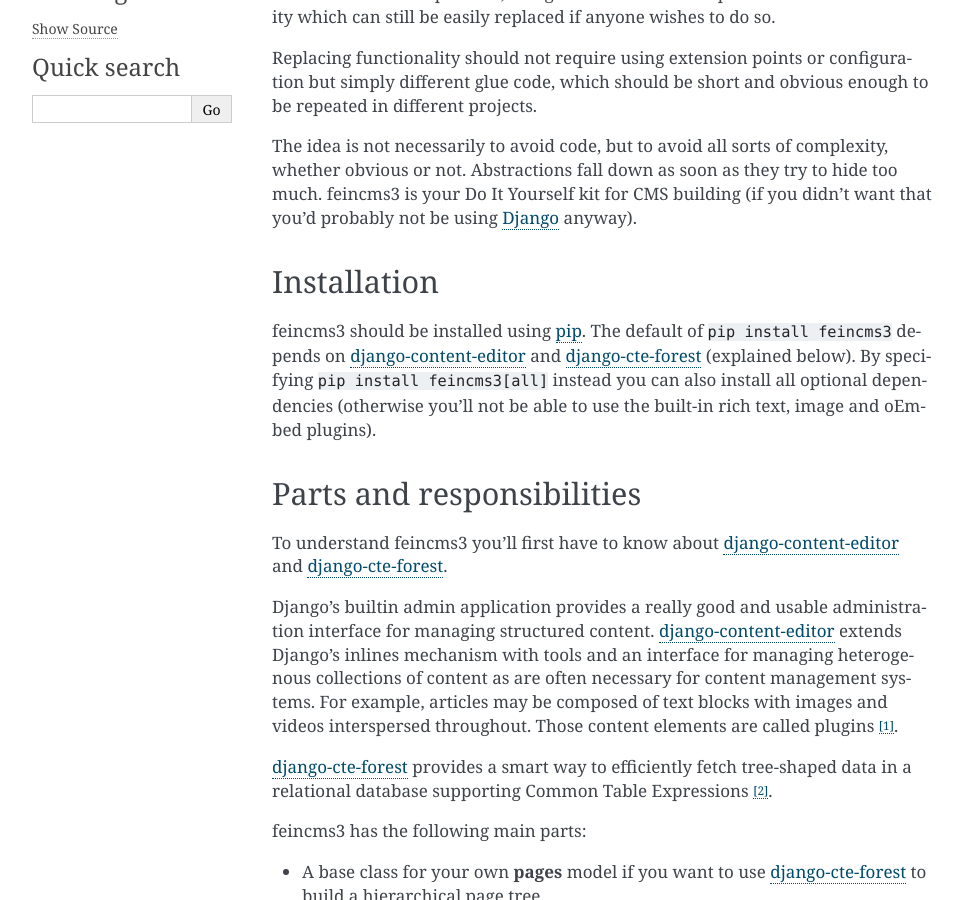
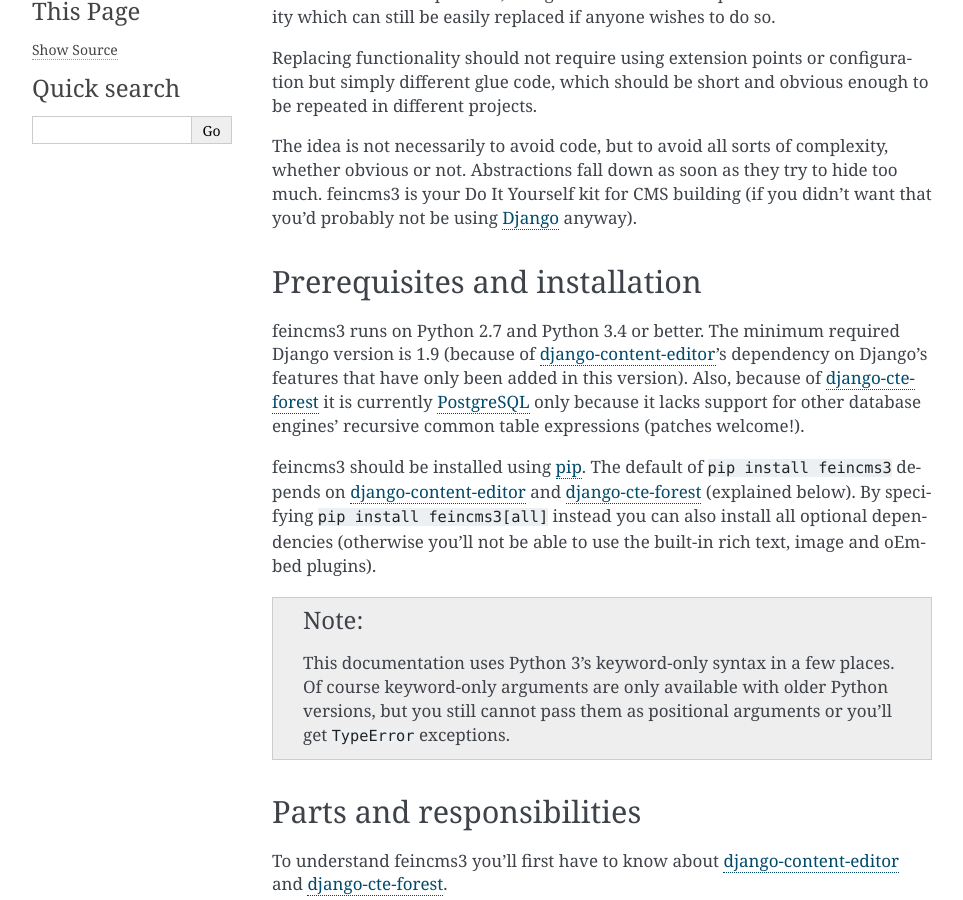
Before and after one commit to feincms/feincms3, a Sphinx documentation site: the page built from docs/index.rst, in a window 1280 px wide and 900 px high, scrolled down 707 px. Shown: the whole window, without its empty margins (148-1111 px from the left). Built offline with Sphinx 7.4.7, drawn with Linux system fonts in a browser that asks for light colours; some of the changed text lies outside the part shown.

Commit message:
Document prerequisites for feincms3

```diff
--- a/docs/index.rst
+++ b/docs/index.rst
@@ -46,14 +46,27 @@
 anyway).
 
 
-Installation
-============
+Prerequisites and installation
+==============================
+
+feincms3 runs on Python 2.7 and Python 3.4 or better. The minimum
+required Django version is 1.9 (because of django-content-editor_'s
+dependency on Django's features that have only been added in this
+version). Also, because of django-cte-forest_ it is currently
+PostgreSQL_ only because it lacks support for other database engines'
+recursive common table expressions (patches welcome!).
 
 feincms3 should be installed using pip_. The default of ``pip install
 feincms3`` depends on django-content-editor_ and django-cte-forest_
 (explained below). By specifying ``pip install feincms3[all]`` instead
 you can also install all optional dependencies (otherwise you'll not be
 able to use the built-in rich text, image and oEmbed plugins).
+
+.. note::
+   This documentation uses Python 3's keyword-only syntax in a few
+   places. Of course keyword-only arguments are only available with
+   older Python versions, but you still cannot pass them as positional
+   arguments or you'll get ``TypeError`` exceptions.
 
 
 Parts and responsibilities
@@ -399,5 +412,6 @@
 .. _feincms3-example: https://github.com/matthiask/feincms3-example
 .. _oEmbed: http://oembed.com/
 .. _pip: https://pip.pypa.io/
+.. _PostgreSQL: https://www.postgresql.org/
 .. _requests: http://docs.python-requests.org
 .. _virtualenv: https://virtualenv.pypa.io/
```
Also changed, not shown: other parts of docs/index.rst (+1 -1 lines).
